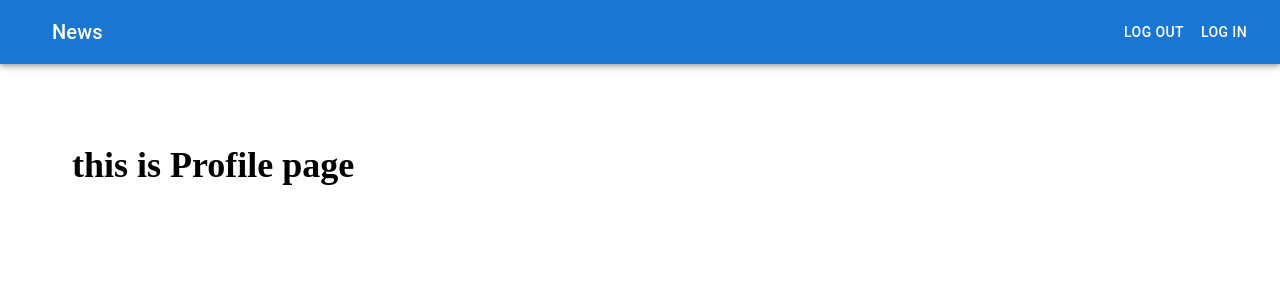
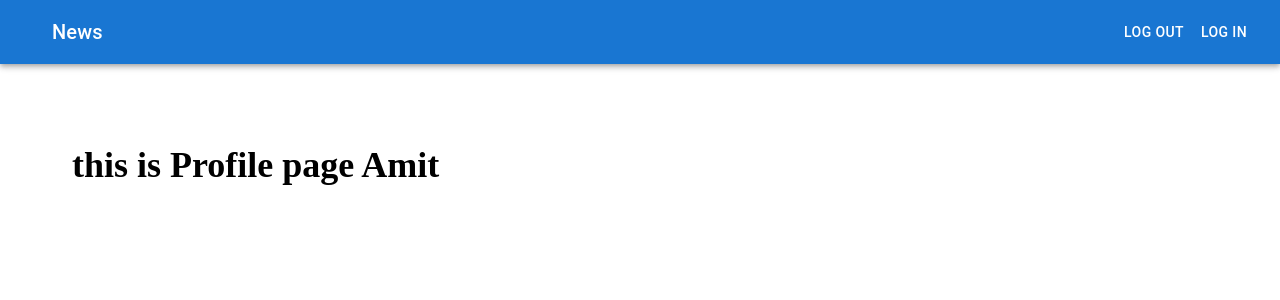
Before and after one commit to amit2136/ecom-amit, a Next.js app: page /profile in a window 1280 px wide. Shown: the top 300 px of the page. Built offline with nearby package versions, Linux system fonts and the light colour scheme.

Commit message:
chnages profile page

```diff
--- a/src/app/profile/page.tsx
+++ b/src/app/profile/page.tsx
@@ -1,5 +1,3 @@
-export default function Profile(){
-    return(
-        <h1>this is Profile page</h1>
-    )
+export default function Profile() {
+  return <h1>this is Profile page Amit</h1>;
 }
```
